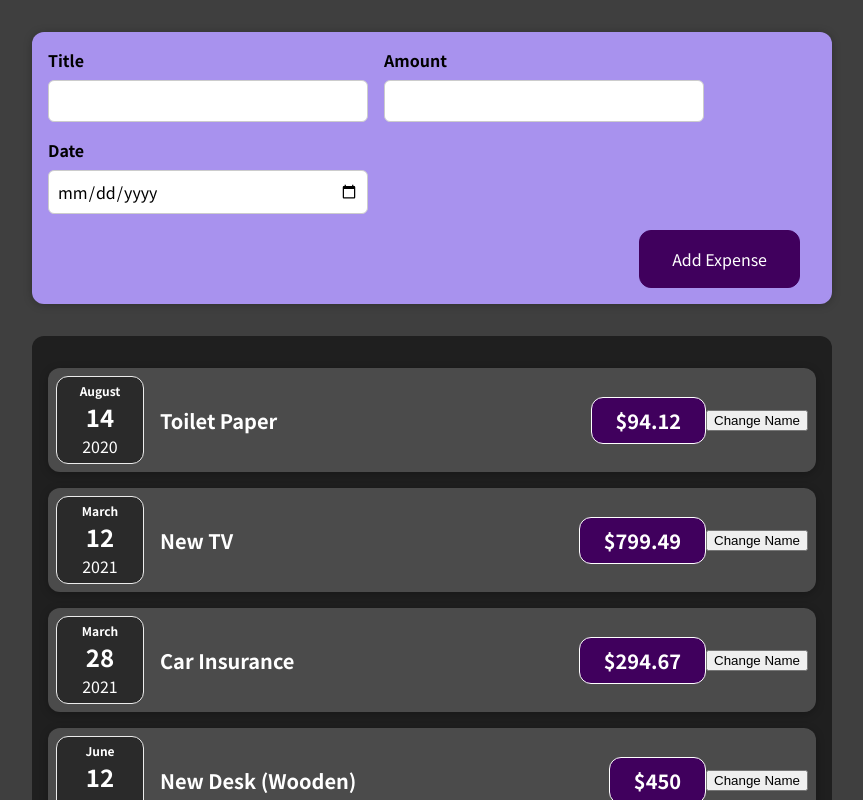
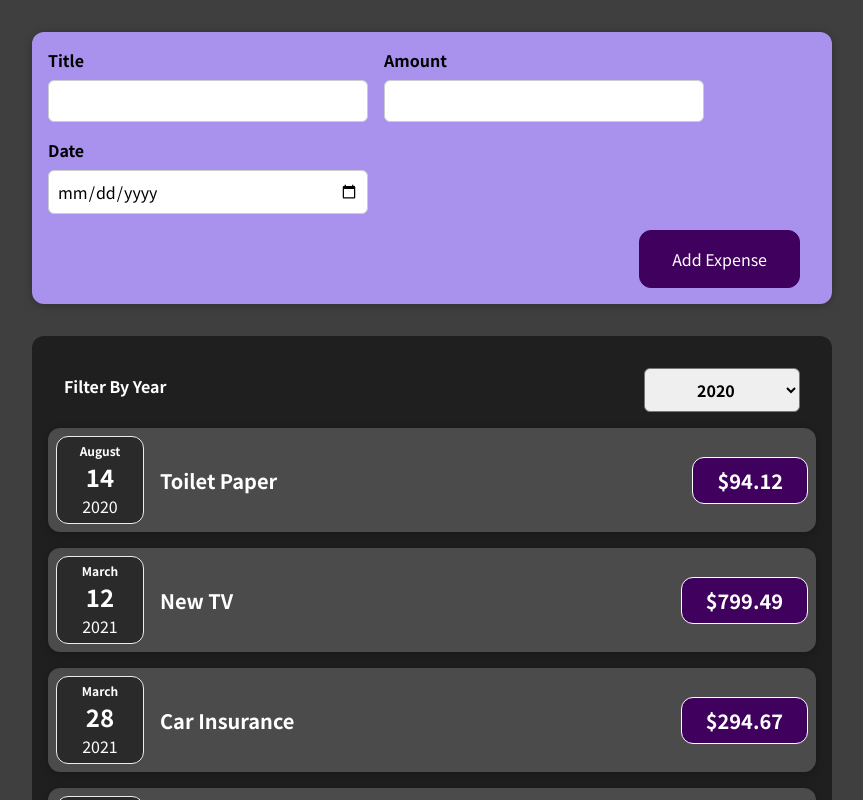
Before and after one commit to SwannHtetAungss/expenselist_with_react, a React (Create React App) app: page / in a window 1280 px wide. Shown: the top 800 px of the page, without its empty margins (208-1071 px from the left). Built offline with nearby package versions, Linux system fonts and the light colour scheme.

Commit message:
adding filter bar

```diff
--- a/src/App.js
+++ b/src/App.js
@@ -2,10 +2,41 @@ import Expense from "./components/Expenses/Expense";
 import NewExpense from "./components/NewExpense/NewExpense";
 
 const App = () => {
+  const expenses = [
+    {
+      id: "e1",
+      title: "Toilet Paper",
+      amount: 94.12,
+      date: new Date(2020, 7, 14),
+    },
+    {
+      id: "e2",
+      title: "New TV",
+      amount: 799.49,
+      date: new Date(2021, 2, 12)
+    },
+    {
+      id: "e3",
+      title: "Car Insurance",
+      amount: 294.67,
+      date: new Date(2021, 2, 28),
+    },
+    {
+      id: "e4",
+      title: "New Desk (Wooden)",
+      amount: 450,
+      date: new Date(2021, 5, 12),
+    },
+  ];
+  const addExpensesHandler = (expense) => {
+    console.log('This is App.js');
+    console.log(expense);
+  };
+
   return (
     <div>
-      <NewExpense></NewExpense>
-      <Expense></Expense>
+      <NewExpense onAddExpense={addExpensesHandler} />
+      <Expense expenses={expenses} />
     </div>
   );
 }
--- a/src/components/Expenses/ExpendItem.js
+++ /dev/null
@@ -1,25 +0,0 @@
-import React, { useState } from "react";
-import "./ExpendItem.css";
-import ExpendDate from "./ExpendDate";
-import Card from "../UI/Card";
-
-const ExpandItem = (props) => {
-    const [title,subtitile] = useState(props.title);
-    const clickResult = () => {
-        subtitile('Update !!!');
-    };
-
-    return (
-        <Card className="expense-item">
-            <ExpendDate date={props.date}></ExpendDate>
-            <div className="expense-item__description">
-                <h2>{title}</h2>
-                <div className="expense-item__price">${props.amount}</div>
-            </div>
-            <button onClick={clickResult} > Change Name </button>
-        </Card>
-    );
-
-}
-
-export default ExpandItem;
--- a/src/components/Expenses/Expense.js
+++ b/src/components/Expenses/Expense.js
@@ -1,41 +1,22 @@
-import ExpandItem from "./ExpendItem";
+import React, { useState } from "react";
+import ExpanseItem from "./ExpenseItem";
 import Card from "../UI/Card";
+import ExpensesFilter from "./ExpensesFilter";
 import "./Expense.css";
 
-const Expense = () => {
-    const expenses = [
-        {
-          id: "e1",
-          title: "Toilet Paper",
-          amount: 94.12,
-          date: new Date(2020, 7, 14),
-        },
-        {
-          id: "e2",
-          title: "New TV",
-          amount: 799.49,
-          date: new Date(2021, 2, 12)
-        },
-        {
-          id: "e3",
-          title: "Car Insurance",
-          amount: 294.67,
-          date: new Date(2021, 2, 28),
-        },
-        {
-          id: "e4",
-          title: "New Desk (Wooden)",
-          amount: 450,
-          date: new Date(2021, 5, 12),
-        },
-    ];
-
+const Expense = (props) => {
+    const [filterYear,setfilterYear] = useState("2020");
+    const filterChangeHandler = (selectedYear) => {
+        setfilterYear(selectedYear);
+    };
     return (
         <Card className="expenses">
-            <ExpandItem title={expenses[0].title} date={expenses[0].date} amount={expenses[0].amount} />
-            <ExpandItem title={expenses[1].title} date={expenses[1].date} amount={expenses[1].amount} />
-            <ExpandItem title={expenses[2].title} date={expenses[2].date} amount={expenses[2].amount} />
-            <ExpandItem title={expenses[3].title} date={expenses[3].date} amount={expenses[3].amount} />
+            <ExpensesFilter selected={filterYear} onChangeFilter={filterChangeHandler} />
+
+            <ExpanseItem title={props.expenses[0].title} date={props.expenses[0].date} amount={props.expenses[0].amount} />
+            <ExpanseItem title={props.expenses[1].title} date={props.expenses[1].date} amount={props.expenses[1].amount} />
+            <ExpanseItem title={props.expenses[2].title} date={props.expenses[2].date} amount={props.expenses[2].amount} />
+            <ExpanseItem title={props.expenses[3].title} date={props.expenses[3].date} amount={props.expenses[3].amount} />
         </Card>
     );
 }
--- a/src/components/Expenses/ExpendDate.js
+++ b/src/components/Expenses/ExpenseDate.js
@@ -1,6 +1,6 @@
-import "./ExpendDate.css";
+import "./ExpenseDate.css";
 
-const ExpendDate = (props) => {
+const ExpenseDate = (props) => {
     const month=props.date.toLocaleString('en-US',{month:'long'});
     const day=props.date.toLocaleString('en-US',{day:'2-digit'});
     const year=props.date.getFullYear();
@@ -14,4 +14,4 @@ const ExpendDate = (props) => {
     );
 }
 
-export default ExpendDate;
+export default ExpenseDate;
--- /dev/null
+++ b/src/components/Expenses/ExpenseItem.js
@@ -0,0 +1,19 @@
+import ExpenseDate from "./ExpenseDate";
+import Card from "../UI/Card";
+import "./ExpenseItem.css";
+
+const ExpanseItem = (props) => {
+
+    return (
+        <Card className="expense-item">
+            <ExpenseDate date={props.date}></ExpenseDate>
+            <div className="expense-item__description">
+                <h2>{props.title}</h2>
+                <div className="expense-item__price">${props.amount}</div>
+            </div>
+        </Card>
+    );
+
+}
+
+export default ExpanseItem;
--- /dev/null
+++ b/src/components/Expenses/ExpensesFilter.css
@@ -0,0 +1,21 @@
+.expenses-filter {
+  color: white;
+  padding: 0 1rem;
+}
+.expenses-filter__control {
+  display: flex;
+  width: 100%;
+  align-items: center;
+  justify-content: space-between;
+  margin: 1rem 0;
+}
+.expenses-filter label {
+  font-weight: bold;
+  margin-bottom: 0.5rem;
+}
+.expenses-filter select {
+  font: inherit;
+  padding: 0.5rem 3rem;
+  font-weight: bold;
+  border-radius: 6px;
+}
--- /dev/null
+++ b/src/components/Expenses/ExpensesFilter.js
@@ -0,0 +1,22 @@
+import "./ExpensesFilter.css";
+
+const ExpensesFilter = (props) => {
+    const dropdownChangeHandler = (event) => {
+        props.onChangeFilter(event.target.value);
+    };
+    return (
+        <div className="expenses-filter">
+            <div className="expenses-filter__control">
+                <label>Filter By Year</label>
+                <select value={props.selected} onChange={dropdownChangeHandler} >
+                    <option value="2022">2022</option>
+                    <option value="2021">2021</option>
+                    <option value="2020">2020</option>
+                    <option value="2019">2019</option>
+                </select>
+            </div>
+        </div>
+    );
+};
+
+export default ExpensesFilter;
--- a/src/components/NewExpense/ExpenseForm.js
+++ b/src/components/NewExpense/ExpenseForm.js
@@ -1,59 +1,49 @@
 import React, {useState} from "react";
 import "./ExpenseForm.css";
 
-const ExpenseForm = () => {
+const ExpenseForm = (props) => {
     const [enterTitle,subEnterTitle] = useState("");
     const [enterAmount,subEnterAmount] = useState("");
     const [enterDate,subEnterDate] = useState("");
 
-    // const [userInput,setUserInput] = {
-    //     enterTitle: '',
-    //     enterAmount: '',
-    //     enterDate: ''
-    // };
-
     const titleChangeHandler = (event) => {
         subEnterTitle(event.target.value) ;
-        // setUserInput((prevState) =>{
-        //     return {
-        //         ...prevState,
-        //         enterTitle: event.target.value
-        //     }
-        // });
     };
     const amountChangeHandler = (event) => {
         subEnterAmount(event.target.value) ;
-        // setUserInput((prevState) =>{
-        //     return {
-        //         ...prevState,
-        //         enterAmount: event.target.value
-        //     }
-        // });
     };
     const dateChangeHandler = (event) => {
         subEnterDate(event.target.value) ;
-        // setUserInput((prevState) =>{
-        //     return {
-        //         ...prevState,
-        //         enterDate: event.target.value
-        //     }
-        // });
+    };
+    const submitHandler = (event) => {
+        event.preventDefault();
+        const expenseData = {
+            title: enterTitle,
+            amount: enterAmount,
+            date: new Date(enterDate)
+        };
+        // console.log(expenseData);
+        props.onSaveExpenseData(expenseData);
+
+        subEnterTitle("");
+        subEnterAmount("");
+        subEnterDate("");
     };
 
     return (
-        <form>
+        <form onSubmit={submitHandler}>
             <div className="new-expense__controls">
                 <div className="new-expense__control">
                     <label>Title</label>
-                    <input type="text" onChange={titleChangeHandler} />
+                    <input type="text" value={enterTitle} onChange={titleChangeHandler} />
                 </div>
                 <div className="new-expense__control">
                     <label>Amount</label>
-                    <input type="number" min="0.01" step="0.01" onChange={amountChangeHandler} />
+                    <input type="number" min="0.01" step="0.01" value={enterAmount} onChange={amountChangeHandler} />
                 </div>
                 <div className="new-expense__control">
                     <label>Date</label>
-                    <input type="date" min="2019-01-01" max="2022-12-31" onChange={dateChangeHandler} />
+                    <input type="date" min="2019-01-01" max="2022-12-31" value={enterDate} onChange={dateChangeHandler} />
                 </div>
             </div>
             <div className="new-expense__actions">
--- a/src/components/NewExpense/NewExpense.js
+++ b/src/components/NewExpense/NewExpense.js
@@ -2,10 +2,18 @@ import React from "react";
 import ExpenseForm from "./ExpenseForm";
 import './NewExpense.css';
 
-const NewExpense = () => {
+const NewExpense = (props) => {
+    const saveExpenseDataHandler = (enteredExpenseData) =>{
+        const expenseData = {
+            ...enteredExpenseData,
+            id: Math.random().toString(),
+        };
+        // console.log(expenseData);
+        props.onAddExpense(expenseData);
+    };
     return (
         <div className="new-expense">
-            <ExpenseForm  />
+            <ExpenseForm onSaveExpenseData={saveExpenseDataHandler} />
         </div>
     );
 };
```
Also changed, not shown: src/components/Expenses/ExpenseDate.css (renamed from src/components/Expenses/ExpendDate.css), src/components/Expenses/ExpenseItem.css (renamed from src/components/Expenses/ExpendItem.css), 1 other file (tests, documents, lock files or other folders).
